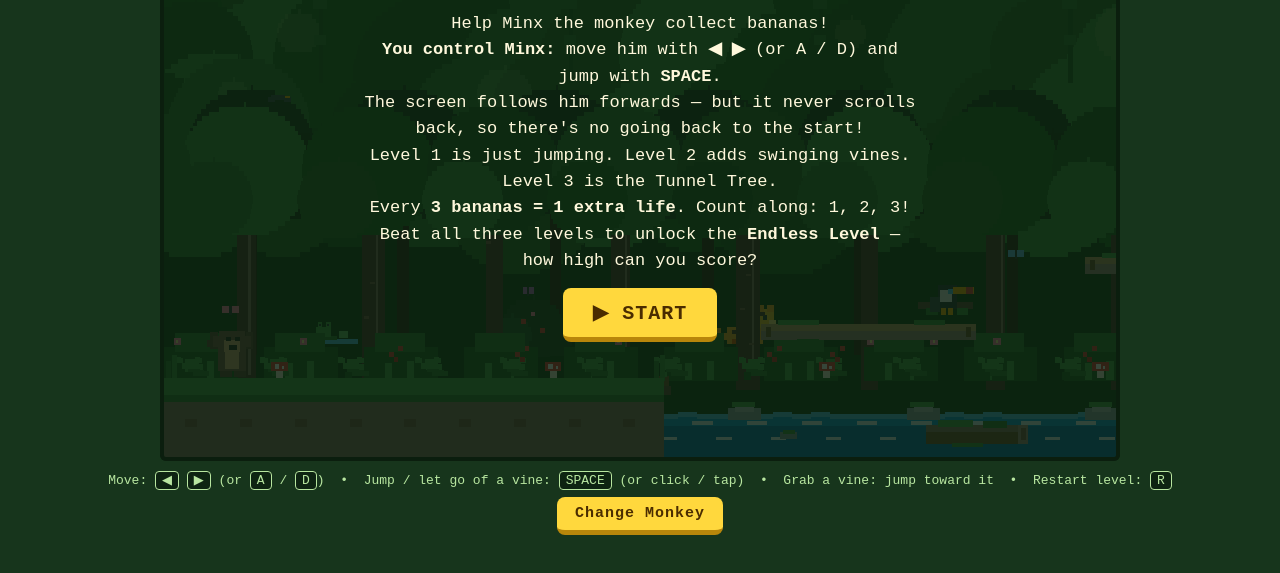
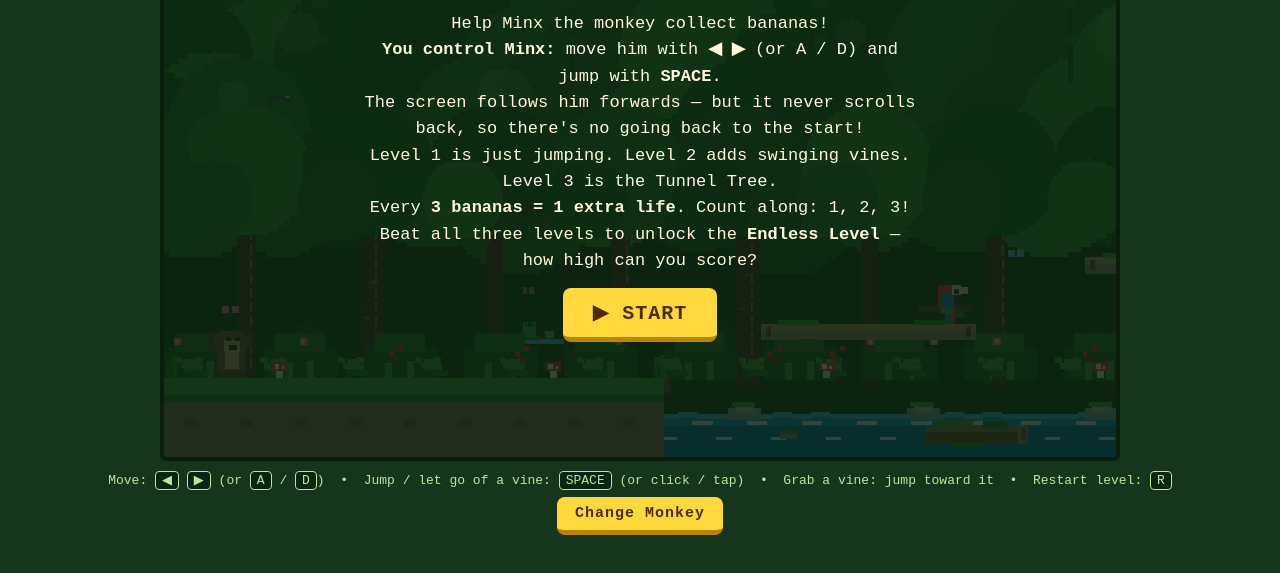
Before and after one commit to FXP5000/minx-banana-jump, a plain HTML site: page index.html in a window 1280 px wide. Shown: the part 201-774 px from the top of the page. Drawn offline with Linux system fonts and the light colour scheme.

Commit message:
Full bark texture of little lines, no shadow trees, faint far bushes, and gap animals that do not repeat

```diff
--- a/index.html
+++ b/index.html
@@ -959,7 +959,9 @@ function barkTexture(x, y, w, h, seed) {
       px(gx + off, gy, 3, 9, '#4e342e');
     }
   }
-  for (let gx = x + 10 + (seed % 5); gx < x + w - 3; gx += 22) px(gx, y + 3, 2, Math.max(2, h - 6), '#8d6e63');   // light ridges
+  for (let gx = x + 10 + (seed % 5); gx < x + w - 3; gx += 22) {          // light ridges — as lots of LITTLE broken dashes, never one long line
+    for (let gy = y + 4; gy < y + h - 8; gy += 12) px(gx + (((gy - y) * 7 + seed) % 3) - 1, gy, 2, 7, '#8d6e63');
+  }
   const flecks = Math.floor(w * h / 900);
   for (let f = 0; f < flecks; f++) {                                       // little bark flecks
     px(x + ((seed * 31 + f * 47) % Math.max(4, w - 6)), y + ((seed * 17 + f * 29) % Math.max(4, h - 6)), 3, 2, '#795548');
@@ -993,53 +995,80 @@ function drawBackground() {
   // near trees, so the jungle feels deep — and in the GAPS between the
   // near trees you can spot bushes and animals living back there. ----
   const farFloor = GROUND_Y - 30;
-  for (let i = 0; i < 8; i++) {   // far tree silhouettes, slower parallax = farther away
-    const fx = ((i * 128 - cameraX * 0.38) % (W + 180) + W + 180) % (W + 180) - 90;
-    px(fx + 30, 216, 10, farFloor - 206, '#2a1f14');
-    blob(fx + 35, 192, 54, '#16351a'); blob(fx + 2, 214, 36, '#1d4020'); blob(fx + 68, 212, 38, '#143017');
-  }
-  for (let i = 0; i < 6; i++) {   // life in the gaps: one bush or animal per stretch of far forest
+  // FAINT BUSHES far back (Finbar): soft, low-contrast leafy mounds sitting
+  // on the far floor — atmosphere, not shadow trees.
+  for (let i = 0; i < 11; i++) {
+    const bx2 = ((i * 88 + 30 - cameraX * 0.42) % (W + 160) + W + 160) % (W + 160) - 80;
+    blob(bx2 + 22, farFloor - 8, 24 + (i % 3) * 5, i % 2 ? '#173d1c' : '#1a4520');
+    blob(bx2 + 4, farFloor - 4, 14, '#173d1c'); blob(bx2 + 40, farFloor - 4, 15, '#1a4520');
+  }
+  // LIFE IN THE GAPS (Finbar): bushes and jungle animals living in the far
+  // forest, visible between the near trees. Each WORLD cell keeps its own
+  // animal (hashed from the cell's world position), so nothing visibly
+  // repeats as you travel — new gaps bring new animals.
+  for (let i = 0; i < 7; i++) {
     const gx = ((i * 173 + 60 - cameraX * 0.42) % (W + 240) + W + 240) % (W + 240) - 120;
     if (gx < -70 || gx > W + 40) continue;
-    const hsh = Math.abs(Math.sin(i * 12.9898) * 43758.5453) % 1;
-    const twitch = Math.round(Math.sin(Date.now() / 600 + i * 2.2) * 1);   // tiny smooth ear/head movements
-    if (hsh < 0.30) {           // a leafy bush with berries
+    const cellId = Math.round((gx + cameraX * 0.42 - 60) / 173);
+    const hsh = Math.abs(Math.sin(cellId * 12.9898) * 43758.5453) % 1;
+    const twitch = Math.round(Math.sin(Date.now() / 600 + cellId * 2.2) * 1);
+    if (hsh < 0.16) {           // just a faint bush here
+      blob(gx + 24, farFloor - 10, 22, '#1d4020'); blob(gx + 8, farFloor - 5, 13, '#24512a'); blob(gx + 40, farFloor - 5, 13, '#1d4020');
+    } else if (hsh < 0.30) {    // a leafy bush with berries
       blob(gx + 24, farFloor - 14, 26, '#1d4020'); blob(gx + 6, farFloor - 8, 17, '#24512a'); blob(gx + 42, farFloor - 8, 17, '#1d4020');
       px(gx + 14, farFloor - 20, 4, 4, '#e53935'); px(gx + 30, farFloor - 12, 4, 4, '#e53935'); px(gx + 22, farFloor - 26, 4, 4, '#ff80ab');
-    } else if (hsh < 0.52) {    // a TOUCAN on a branch (jungle bird!)
-      px(gx + 2, farFloor - 34, 46, 5, '#5d4037');                          // branch
-      px(gx + 8, farFloor - 29, 10, 5, '#2e7d32'); px(gx + 34, farFloor - 29, 9, 5, '#388e3c');   // leaves on the branch
-      px(gx + 18, farFloor - 48, 15, 20, '#263238');                        // black body
-      px(gx + 20, farFloor - 44, 10, 10, '#eceff1');                        // white throat
-      px(gx + 31, farFloor - 47 + twitch, 17, 6, '#ffb300');                 // the huge beak, golden...
-      px(gx + 42, farFloor - 47 + twitch, 6, 6, '#e53935');                  // ...with a red tip
-      px(gx + 27, farFloor - 45 + twitch, 3, 3, '#4fc3f7');                  // bright blue eye ring
-      px(gx + 12, farFloor - 38, 7, 12, '#37474f');                         // tail feathers
-      px(gx + 21, farFloor - 29, 3, 5, '#ffb300'); px(gx + 27, farFloor - 29, 3, 5, '#ffb300');   // feet gripping
-    } else if (hsh < 0.72) {    // a JAGUAR sitting in the shade (jungle cat!)
-      px(gx + 14, farFloor - 13, 30, 13, '#f9a825');                       // body
-      px(gx + 6, farFloor - 8, 12, 5, '#f9a825'); px(gx + 3, farFloor - 12, 6, 8, '#f9a825');     // curled tail
-      px(gx + 38, farFloor - 27 + twitch, 16, 16, '#fbc02d');               // head
-      px(gx + 39, farFloor - 31 + twitch, 5, 6, '#f9a825'); px(gx + 48, farFloor - 31 + twitch, 5, 6, '#f9a825');  // ears
-      px(gx + 49, farFloor - 18 + twitch, 6, 6, '#ffe082');                 // muzzle
-      px(gx + 44, farFloor - 22 + twitch, 3, 3, '#263238');                 // eye
-      px(gx + 18, farFloor - 11, 4, 3, '#4e342e'); px(gx + 28, farFloor - 8, 4, 3, '#4e342e'); px(gx + 23, farFloor - 13, 3, 3, '#4e342e'); px(gx + 42, farFloor - 25 + twitch, 3, 3, '#4e342e');  // spots!
-      px(gx + 18, farFloor - 3, 6, 3, '#e65100'); px(gx + 32, farFloor - 3, 6, 3, '#e65100');    // paws
-    } else if (hsh < 0.88) {    // a SLOTH hanging from a branch, as slow as can be
-      px(gx + 2, farFloor - 46, 48, 5, '#5d4037');                          // branch
-      px(gx + 36, farFloor - 41, 9, 5, '#2e7d32');                          // leaf tuft
-      px(gx + 12, farFloor - 41, 4, 12, '#8d6e63'); px(gx + 36, farFloor - 41, 4, 12, '#8d6e63');   // long arms up to the branch
-      px(gx + 12, farFloor - 32, 28, 17, '#a1887f');                        // round hanging body
-      px(gx + 17, farFloor - 27 + twitch, 15, 13, '#d7ccc8');               // pale face
-      px(gx + 18, farFloor - 23 + twitch, 4, 3, '#5d4037'); px(gx + 27, farFloor - 23 + twitch, 4, 3, '#5d4037');   // eye patches
-      px(gx + 22, farFloor - 19 + twitch, 5, 3, '#4e342e');                 // nose + smile line
-      px(gx + 15, farFloor - 15, 4, 6, '#8d6e63'); px(gx + 33, farFloor - 15, 4, 6, '#8d6e63');     // dangling legs
+    } else if (hsh < 0.44) {    // a TOUCAN on a branch
+      px(gx + 2, farFloor - 34, 46, 5, '#5d4037');
+      px(gx + 8, farFloor - 29, 10, 5, '#2e7d32'); px(gx + 34, farFloor - 29, 9, 5, '#388e3c');
+      px(gx + 18, farFloor - 48, 15, 20, '#263238');
+      px(gx + 20, farFloor - 44, 10, 10, '#eceff1');
+      px(gx + 31, farFloor - 47 + twitch, 17, 6, '#ffb300');
+      px(gx + 42, farFloor - 47 + twitch, 6, 6, '#e53935');
+      px(gx + 27, farFloor - 45 + twitch, 3, 3, '#4fc3f7');
+      px(gx + 12, farFloor - 38, 7, 12, '#37474f');
+      px(gx + 21, farFloor - 29, 3, 5, '#ffb300'); px(gx + 27, farFloor - 29, 3, 5, '#ffb300');
+    } else if (hsh < 0.56) {    // a scarlet MACAW on a branch
+      px(gx + 2, farFloor - 32, 46, 5, '#5d4037');
+      px(gx + 30, farFloor - 27, 10, 5, '#2e7d32');
+      px(gx + 18, farFloor - 48, 14, 19, '#e53935');
+      px(gx + 22, farFloor - 42, 10, 12, '#1e88e5');
+      px(gx + 24, farFloor - 30, 5, 16, '#1e88e5'); px(gx + 29, farFloor - 30, 4, 13, '#e53935');
+      px(gx + 30, farFloor - 47 + twitch, 8, 8, '#eceff1');
+      px(gx + 36, farFloor - 46 + twitch, 7, 5, '#ffecb3');
+      px(gx + 32, farFloor - 44 + twitch, 3, 3, '#263238');
+      px(gx + 21, farFloor - 29, 3, 4, '#78909c'); px(gx + 27, farFloor - 29, 3, 4, '#78909c');
+    } else if (hsh < 0.70) {    // a JAGUAR sitting in the shade
+      px(gx + 14, farFloor - 13, 30, 13, '#f9a825');
+      px(gx + 6, farFloor - 8, 12, 5, '#f9a825'); px(gx + 3, farFloor - 12, 6, 8, '#f9a825');
+      px(gx + 38, farFloor - 27 + twitch, 16, 16, '#fbc02d');
+      px(gx + 39, farFloor - 31 + twitch, 5, 6, '#f9a825'); px(gx + 48, farFloor - 31 + twitch, 5, 6, '#f9a825');
+      px(gx + 49, farFloor - 18 + twitch, 6, 6, '#ffe082');
+      px(gx + 44, farFloor - 22 + twitch, 3, 3, '#263238');
+      px(gx + 18, farFloor - 11, 4, 3, '#4e342e'); px(gx + 28, farFloor - 8, 4, 3, '#4e342e'); px(gx + 23, farFloor - 13, 3, 3, '#4e342e'); px(gx + 42, farFloor - 25 + twitch, 3, 3, '#4e342e');
+      px(gx + 18, farFloor - 3, 6, 3, '#e65100'); px(gx + 32, farFloor - 3, 6, 3, '#e65100');
+    } else if (hsh < 0.82) {    // a SLOTH hanging from a branch
+      px(gx + 2, farFloor - 46, 48, 5, '#5d4037');
+      px(gx + 36, farFloor - 41, 9, 5, '#2e7d32');
+      px(gx + 12, farFloor - 41, 4, 12, '#8d6e63'); px(gx + 36, farFloor - 41, 4, 12, '#8d6e63');
+      px(gx + 12, farFloor - 32, 28, 17, '#a1887f');
+      px(gx + 17, farFloor - 27 + twitch, 15, 13, '#d7ccc8');
+      px(gx + 18, farFloor - 23 + twitch, 4, 3, '#5d4037'); px(gx + 27, farFloor - 23 + twitch, 4, 3, '#5d4037');
+      px(gx + 22, farFloor - 19 + twitch, 5, 3, '#4e342e');
+      px(gx + 15, farFloor - 15, 4, 6, '#8d6e63'); px(gx + 33, farFloor - 15, 4, 6, '#8d6e63');
+    } else if (hsh < 0.92) {    // a CAPYBARA by the water (the jungle's gentle giant)
+      px(gx + 2, farFloor - 3, 52, 3, '#4fc3f7');
+      px(gx + 10, farFloor - 19, 34, 17, '#795548');
+      px(gx + 38, farFloor - 23 + twitch, 17, 14, '#8d6e63');
+      px(gx + 41, farFloor - 27 + twitch, 5, 5, '#795548');
+      px(gx + 48, farFloor - 19 + twitch, 3, 3, '#263238');
+      px(gx + 50, farFloor - 14 + twitch, 4, 3, '#5d4037');
+      px(gx + 13, farFloor - 4, 5, 4, '#5d4037'); px(gx + 36, farFloor - 4, 5, 4, '#5d4037');
     } else {                    // two tree frogs on a leaf by a tiny pond
-      px(gx + 6, farFloor - 3, 44, 3, '#4fc3f7');                           // pond glint
-      px(gx + 12, farFloor - 6, 20, 4, '#2e7d32');                          // leaf
-      px(gx + 15, farFloor - 13, 12, 8, '#43a047'); px(gx + 16, farFloor - 17, 4, 5, '#43a047'); px(gx + 23, farFloor - 17, 4, 5, '#43a047');  // frog + eye bumps
+      px(gx + 6, farFloor - 3, 44, 3, '#4fc3f7');
+      px(gx + 12, farFloor - 6, 20, 4, '#2e7d32');
+      px(gx + 15, farFloor - 13, 12, 8, '#43a047'); px(gx + 16, farFloor - 17, 4, 5, '#43a047'); px(gx + 23, farFloor - 17, 4, 5, '#43a047');
       px(gx + 17, farFloor - 16, 2, 2, '#263238'); px(gx + 24, farFloor - 16, 2, 2, '#263238');
-      px(gx + 34, farFloor - 10, 8, 5, '#66bb6a');                           // little frog
+      px(gx + 34, farFloor - 10, 8, 5, '#66bb6a');
     }
   }
   // a thicket of trunks below the canopy, packed across the screen
```
